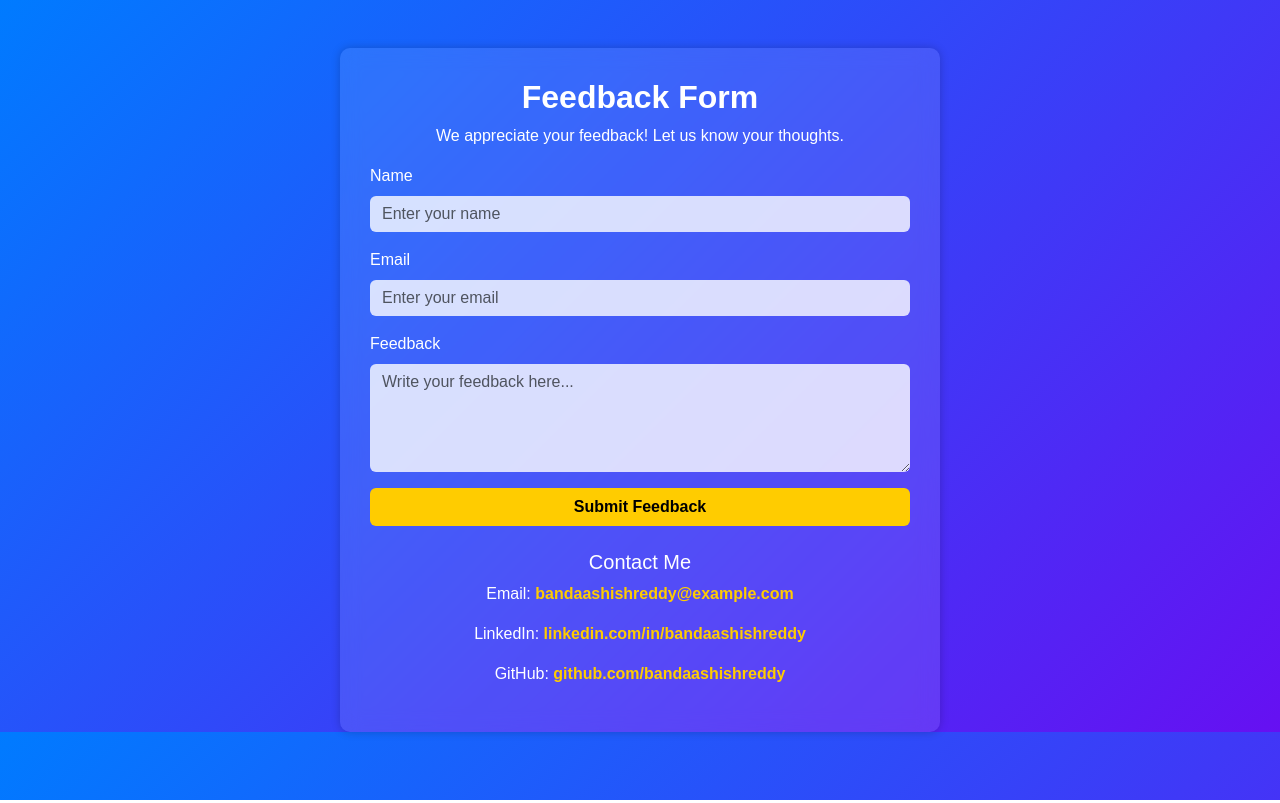
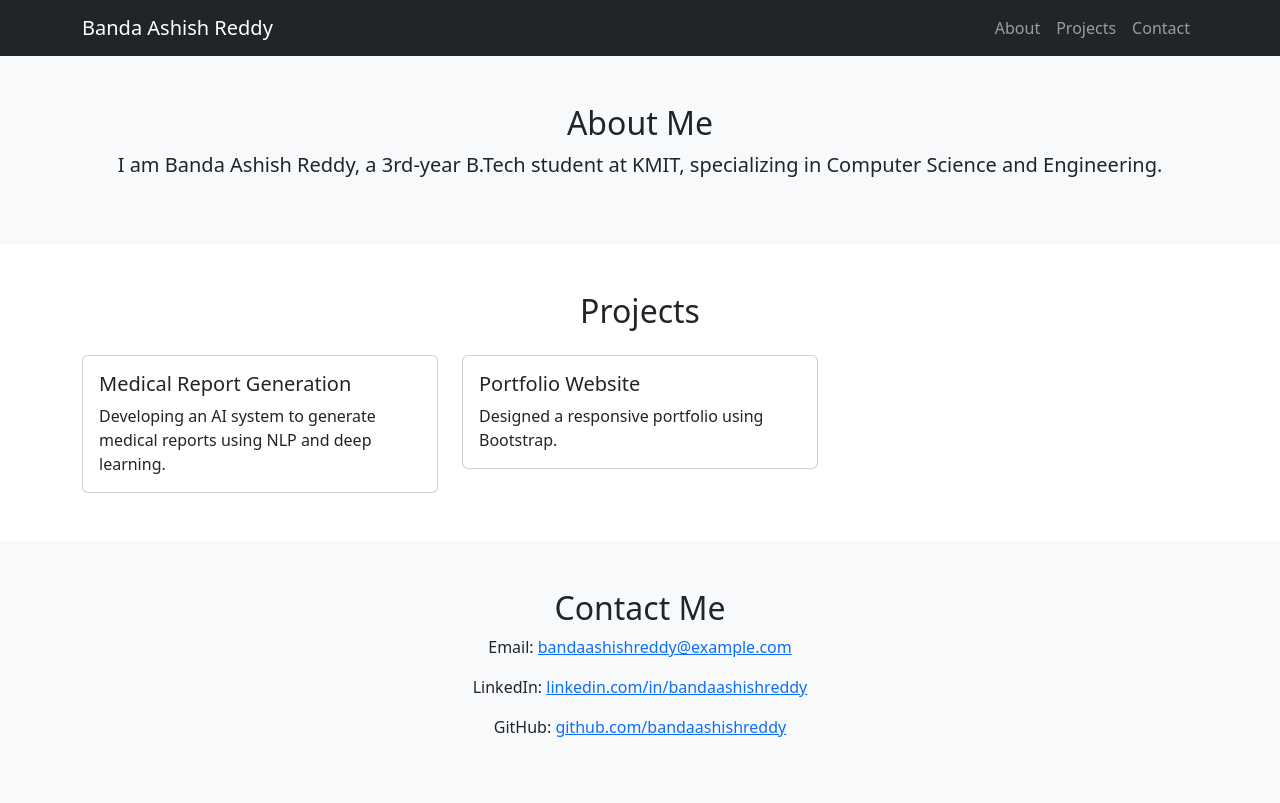
Before and after one commit to Ashishreddy-604/fewd_lab3_bootstrap, a plain HTML site: page index.html in a window 1280 px wide. Drawn offline with nearby package versions, Linux system fonts and the light colour scheme.

Commit message:
Add files via upload

```diff
--- a/index.html
+++ b/index.html
@@ -3,82 +3,71 @@
 <head>
     <meta charset="UTF-8">
     <meta name="viewport" content="width=device-width, initial-scale=1">
-    <title>Feedback Form</title>
+    <title>Banda Ashish Reddy | Portfolio</title>
     <link href="https://cdn.jsdelivr.net/npm/bootstrap@5.3.2/dist/css/bootstrap.min.css" rel="stylesheet">
     <script src="https://cdn.jsdelivr.net/npm/bootstrap@5.3.2/dist/js/bootstrap.bundle.min.js"></script>
-    <style>
-        body {
-            background: linear-gradient(135deg, #007bff, #6610f2);
-            color: white;
-            font-family: 'Arial', sans-serif;
-        }
-        .container {
-            max-width: 600px;
-            background: rgba(255, 255, 255, 0.1);
-            padding: 30px;
-            border-radius: 10px;
-            backdrop-filter: blur(10px);
-            box-shadow: 0 0 10px rgba(0, 0, 0, 0.2);
-        }
-        h2 {
-            font-size: 2rem;
-            font-weight: bold;
-            text-align: center;
-        }
-        .form-control {
-            background: rgba(255, 255, 255, 0.8);
-            border: none;
-        }
-        .form-control:focus {
-            box-shadow: 0 0 8px rgba(255, 255, 255, 0.5);
-        }
-        .btn-custom {
-            background: #ffcc00;
-            color: black;
-            font-weight: bold;
-            transition: 0.3s;
-        }
-        .btn-custom:hover {
-            background: #ffaa00;
-        }
-        .contact-info a {
-            color: #ffcc00;
-            text-decoration: none;
-            font-weight: bold;
-        }
-        .contact-info a:hover {
-            text-decoration: underline;
-        }
-    </style>
 </head>
 <body>
 
-<div class="container mt-5">
-    <h2> Feedback Form</h2>
-    <p class="text-center">We appreciate your feedback! Let us know your thoughts.</p>
-    <form>
-        <div class="mb-3">
-            <label for="name" class="form-label">Name</label>
-            <input type="text" class="form-control" id="name" placeholder="Enter your name" required>
+<!-- Navbar -->
+<nav class="navbar navbar-expand-lg navbar-dark bg-dark">
+    <div class="container">
+        <a class="navbar-brand" href="#">Banda Ashish Reddy</a>
+        <button class="navbar-toggler" type="button" data-bs-toggle="collapse" data-bs-target="#navbarNav">
+            <span class="navbar-toggler-icon"></span>
+        </button>
+        <div class="collapse navbar-collapse" id="navbarNav">
+            <ul class="navbar-nav ms-auto">
+                <li class="nav-item"><a class="nav-link" href="#about">About</a></li>
+                <li class="nav-item"><a class="nav-link" href="#projects">Projects</a></li>
+                <li class="nav-item"><a class="nav-link" href="#contact">Contact</a></li>
+            </ul>
         </div>
-        <div class="mb-3">
-            <label for="email" class="form-label">Email</label>
-            <input type="email" class="form-control" id="email" placeholder="Enter your email" required>
+    </div>
+</nav>
+
+<!-- About Section -->
+<section id="about" class="py-5 bg-light">
+    <div class="container text-center">
+        <h2>About Me</h2>
+        <p class="lead">I am Banda Ashish Reddy, a 3rd-year B.Tech student at KMIT, specializing in Computer Science and Engineering.</p>
+    </div>
+</section>
+
+<!-- Projects Section -->
+<section id="projects" class="py-5">
+    <div class="container">
+        <h2 class="text-center mb-4">Projects</h2>
+        <div class="row">
+            <div class="col-md-4">
+                <div class="card">
+                    <div class="card-body">
+                        <h5 class="card-title">Medical Report Generation</h5>
+                        <p class="card-text">Developing an AI system to generate medical reports using NLP and deep learning.</p>
+                    </div>
+                </div>
+            </div>
+            <div class="col-md-4">
+                <div class="card">
+                    <div class="card-body">
+                        <h5 class="card-title">Portfolio Website</h5>
+                        <p class="card-text">Designed a responsive portfolio using Bootstrap.</p>
+                    </div>
+                </div>
+            </div>
         </div>
-        <div class="mb-3">
-            <label for="message" class="form-label">Feedback</label>
-            <textarea class="form-control" id="message" rows="4" placeholder="Write your feedback here..." required></textarea>
-        </div>
-        <button type="submit" class="btn btn-custom w-100">Submit Feedback</button>
-    </form>
+    </div>
+</section>
 
-    <div class="text-center mt-4 contact-info">
-        <h5> Contact Me</h5>
+<!-- Contact Section -->
+<section id="contact" class="py-5 bg-light">
+    <div class="container text-center">
+        <h2>Contact Me</h2>
         <p>Email: <a href="mailto:bandaashishreddy@example.com">bandaashishreddy@example.com</a></p>
         <p>LinkedIn: <a href="https://linkedin.com/in/bandaashishreddy" target="_blank">linkedin.com/in/bandaashishreddy</a></p>
         <p>GitHub: <a href="https://github.com/bandaashishreddy" target="_blank">github.com/bandaashishreddy</a></p>
     </div>
-</div>
+</section>
 
 </body>
 </html>
```
